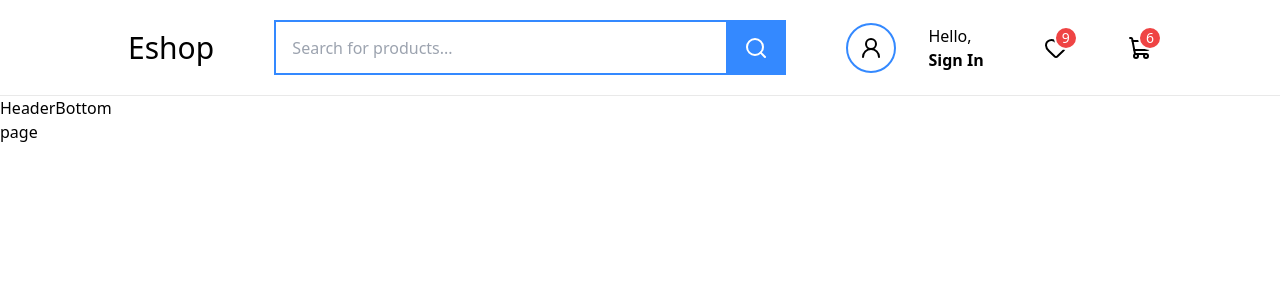
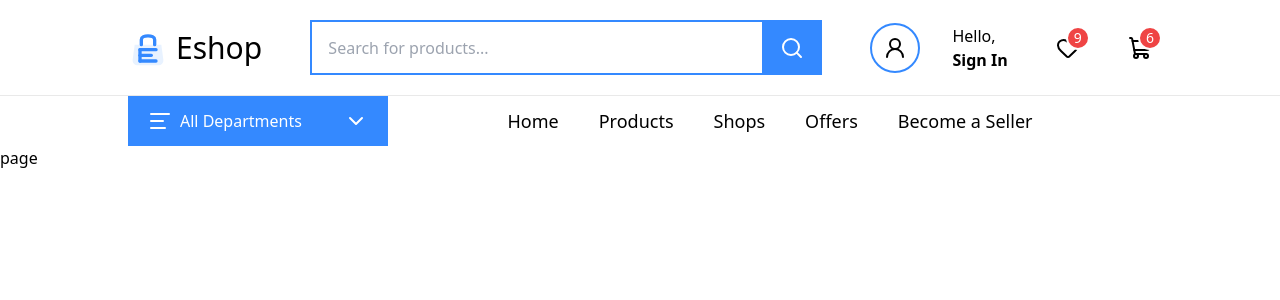
Before and after one commit to hasanhabib16011998/eshop, a Next.js app in the folder apps/user-ui/: page / in a window 1280 px wide. Shown: the top 300 px of the page. Built offline with nearby package versions, Linux system fonts and the light colour scheme.

Commit message:
added sticky navbar

```diff
--- a/apps/user-ui/src/app/page.tsx
+++ b/apps/user-ui/src/app/page.tsx
@@ -2,7 +2,7 @@ import React from 'react'
 
 function page() {
   return (
-    <div>page</div>
+    <div className='h-[200vh]'>page</div>
   )
 }
 
--- /dev/null
+++ b/apps/user-ui/src/assets/images/Logo.tsx
@@ -0,0 +1,22 @@
+// components/Logo.jsx
+import React from 'react';
+
+export default function Logo({ width = 45, height = 45 }) {
+  return (
+    <svg
+      xmlns="http://www.w3.org/2000/svg"
+      viewBox="0 0 120 120"
+      width={width}
+      height={height}
+      fill="none"
+      className="shrink-0"
+    >
+      <path d="M20 50 L100 50 L106 95 C107 105 100 112 90 112 L30 112 C20 112 13 105 14 95 Z" fill="#E8F2FF" />
+      <path d="M40 50 V35 C40 20 80 20 80 35 V50" stroke="#3489FF" strokeWidth="10" strokeLinecap="round" />
+      <path d="M36 65 H84" stroke="#3489FF" strokeWidth="10" strokeLinecap="round" />
+      <path d="M36 82 H70" stroke="#3489FF" strokeWidth="10" strokeLinecap="round" />
+      <path d="M36 99 H84" stroke="#3489FF" strokeWidth="10" strokeLinecap="round" />
+      <path d="M36 65 V99" stroke="#3489FF" strokeWidth="10" strokeLinecap="round" strokeLinejoin="round"/>
+    </svg>
+  );
+}
--- a/apps/user-ui/src/assets/images/ProfileIcon.tsx
+++ /dev/null
@@ -1,30 +0,0 @@
-import React from 'react'
-
-export default function ProfileIcon() {
-  return (
-    <svg
-        width="40"
-        height="40"
-        viewBox="0 0 40 40"
-        fill="none"
-        xmlns="http://www.w3.org/2000/svg"
-        className="shrink-0"
-    >
-        {/* Shopping Bag Handle */}
-        <path
-        d="M13 16V10a7 7 0 0 1 14 0v6"
-        fill="none"
-        stroke="#3489FF"
-        strokeWidth="3.5"
-        strokeLinecap="round"
-        />
-        {/* Shopping Bag Body */}
-        <rect x="6" y="15" width="28" height="21" rx="5" fill="#3489FF" />
-        {/* The letter 'E' inside the bag */}
-        <rect x="15" y="19" width="10" height="2.5" rx="1" fill="white"/>
-        <rect x="15" y="24" width="7" height="2.5" rx="1" fill="white"/>
-        <rect x="15" y="29" width="10" height="2.5" rx="1" fill="white"/>
-        <rect x="15" y="19" width="2.5" height="12.5" rx="1" fill="white"/>
-    </svg>
-  )
-}
--- /dev/null
+++ b/apps/user-ui/src/configs/constants.ts
@@ -0,0 +1,23 @@
+export const navItems:NavItemTypes[] = [
+    {
+        title: "Home",
+        href: "/",
+    },
+    {
+        title: "Products",
+        href: "/products",
+    },
+    {
+        title: "Shops",
+        href: "/shops",
+    },
+    {
+        title: "Offers",
+        href: "/offers",
+    },
+    {
+        title: "Become a Seller",
+        href: "/become-seller",
+    },
+
+]
--- /dev/null
+++ b/apps/user-ui/src/configs/global.d.ts
@@ -0,0 +1,4 @@
+type NavItemTypes = {
+    title: string;
+    href: string;
+}
--- a/apps/user-ui/src/shared/widgets/Header.tsx
+++ b/apps/user-ui/src/shared/widgets/Header.tsx
@@ -3,6 +3,7 @@ import React from 'react';
 import { HeartIcon, Search, ShoppingCart } from 'lucide-react';
 import { UserRound } from 'lucide-react';
 import HeaderBottom from './HeaderBottom';
+import Logo from '../../assets/images/Logo';
 
 function Header() {
   return (
@@ -11,7 +12,8 @@ function Header() {
 
         {/* 1. Logo Section */}
         <div>
-          <Link href={"/"}>
+          <Link href={"/"} className='flex items-center gap-2'>
+            <Logo width={40} height={40}/>
             <span className='text-3xl font-[500]'>Eshop</span>
           </Link>
         </div>
--- a/apps/user-ui/src/shared/widgets/HeaderBottom.tsx
+++ b/apps/user-ui/src/shared/widgets/HeaderBottom.tsx
@@ -1,7 +1,102 @@
-import React from 'react'
+'use client';
+import React, { useEffect, useState } from 'react'
+import {AlignLeft, ChevronDown, UserRound, HeartIcon, ShoppingCart} from 'lucide-react';
+import { navItems } from '../../configs/constants';
+import Link from 'next/link';
 
 export default function HeaderBottom() {
+    const [show, setShow] = useState(false);
+    const [isSticky, setIsSticky] = useState(false);
+
+    //track scroll position
+    useEffect(()=> {
+        const handleScroll = () => {
+            if (window.scrollY > 100 ) {
+                setIsSticky(true);
+            } else {
+                setIsSticky(false);
+            }
+        };
+
+        window.addEventListener("scroll", handleScroll);
+        return () => window.removeEventListener("scroll", handleScroll);
+    }, []);
   return (
-    <div>HeaderBottom</div>
+    <div className={`w-full transition-all duration-300 ${isSticky? "fixed top-0 left-0 z-[100] bg-white shadow-lg":"relative"}`}>
+
+        <div className={`w-[80%] relative m-auto flex items-center justify-between ${isSticky? "pt-3":"py-0"}`}>
+            {/* All Dropdowns */}
+            <div className={`w-[260px] ${isSticky ? '-mb-2':''} cursor-pointer flex items-center justify-between px-5 h-[50px] bg-[#3489ff]`} onClick={()=>setShow(!show)}>
+                <div className="flex items-center gap-2">
+                    <AlignLeft color="white"/>
+                    <span className='text-white font-medium'>
+                        All Departments
+                    </span>
+                </div>
+                <ChevronDown color='white'/>
+            </div>
+
+            {/* Dropdown menu */}
+            {show && (
+                <div className={`absolute left-0
+                    ${isSticky? "top-[70px]" : "top-[50px]"}
+                    w-[260px] h-[400px] bg-[#f5f5f5]`}>
+                </div>
+            )}
+
+            {/* Navigation Links */}
+            <div className="flex items-center">
+                {navItems.map((i:NavItemTypes,index:number) => (
+                    <Link className='px-5 font-medium text-lg'
+                    href={i.href}
+                    key={index}>
+                        {i.title}
+                    </Link>
+                ))}
+            </div>
+
+            <div>
+                {isSticky && (
+                  // FIXED: Added 'flex items-center gap-8' to this wrapper div
+                  <div className='flex items-center gap-8'>
+
+                    {/* Login */}
+                    <div className='flex items-center gap-2'>
+                      <Link href={"/login"} className='border-2 w-[50px] h-[50px] flex items-center justify-center rounded-full border-[#3489FF]'>
+                        <UserRound />
+                      </Link>
+                      <Link href={"/login"}>
+                        <span className='block font-medium'>Hello,</span>
+                        <span className='font-semibold'>Sign In</span>
+                      </Link>
+                    </div>
+
+                    {/* Wishlist */}
+                    <div className='flex items-center gap-5'>
+                      <Link href={'/wishlist'} className='relative'>
+                        <HeartIcon/>
+                        <div className='flex w-6 h-6 border-2 border-white bg-red-500 rounded-full items-center justify-center absolute top-[-10px] right-[-10px]'>
+                          <span className='text-white font-medium text-sm'>9</span>
+                        </div>
+                      </Link>
+                    </div>
+
+                    {/* Cart */}
+                    <div className='flex items-center gap-5'>
+                      <Link href={'/cart'} className='relative'>
+                        <ShoppingCart/>
+                        <div className='flex w-6 h-6 border-2 border-white bg-red-500 rounded-full items-center justify-center absolute top-[-10px] right-[-10px]'>
+                          <span className='text-white font-medium text-sm'>6</span>
+                        </div>
+                      </Link>
+                    </div>
+
+                  </div>
+                )}
+            </div>
+
+        </div>
+
+    </div>
   )
 }
```
Also changed, not shown: apps/user-ui/src/assets/images/eshop-logo.svg (added), 1 other file (tests, documents, lock files or other folders).
